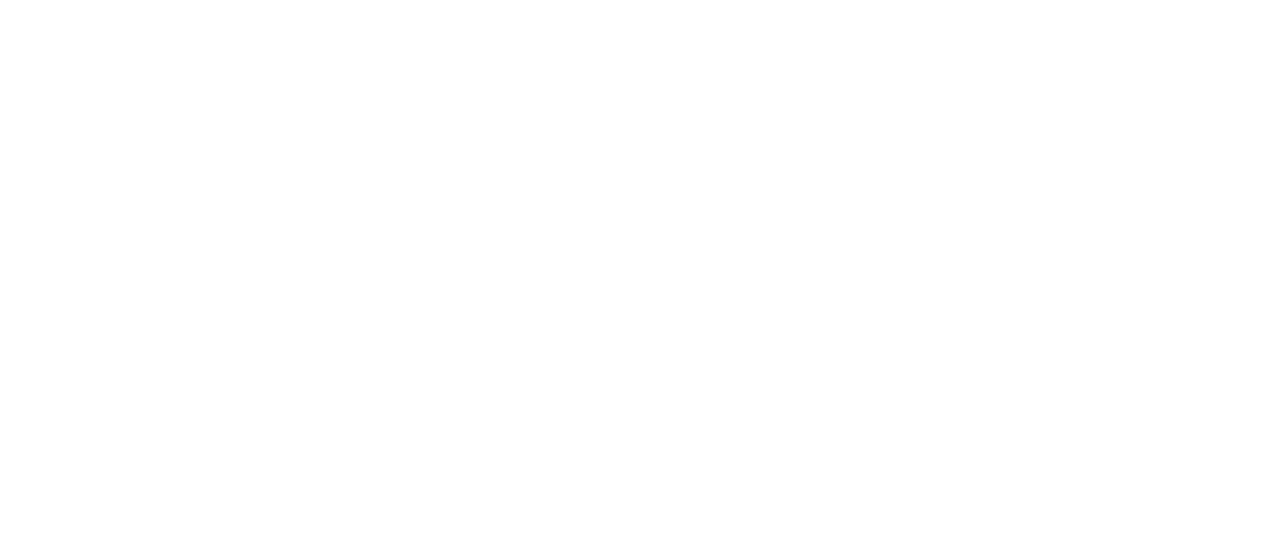
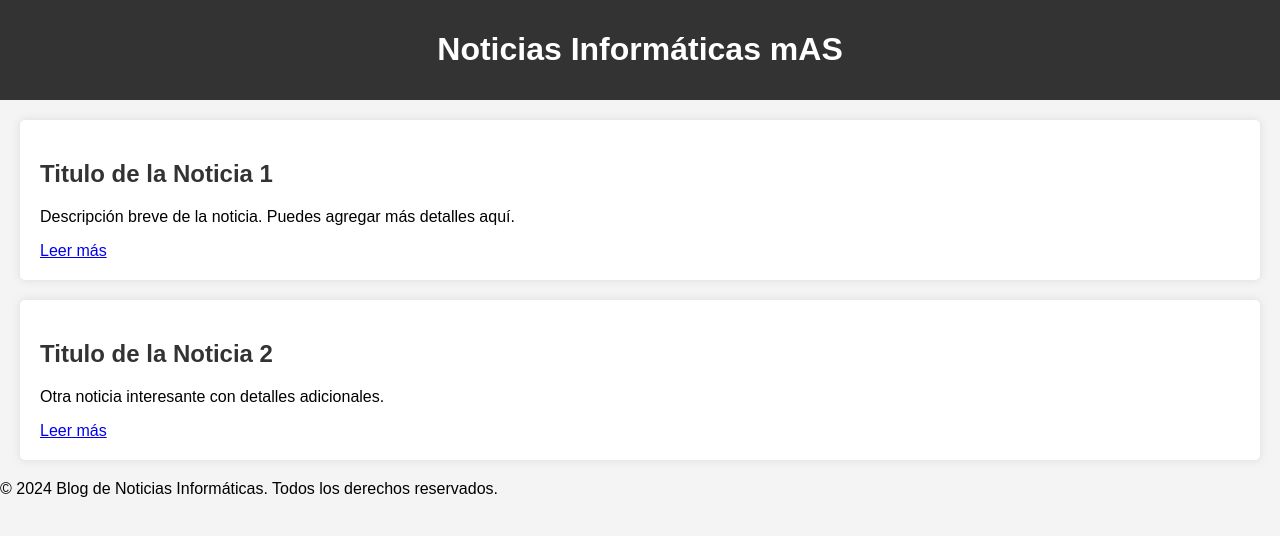
Before and after one commit to capmedina01/Proyecto_CAP, a plain HTML site: page Proyectos_html/index.html in a window 1280 px wide. Drawn offline with Linux system fonts and the light colour scheme.

Commit message:
blog creado

```diff
--- a/Proyectos_html/index.html
+++ b/Proyectos_html/index.html
@@ -1,11 +1,66 @@
 <!DOCTYPE html>
-<html lang="en">
+<html lang="es">
 <head>
-  <meta charset="UTF-8">
-  <meta name="viewport" content="width=device-width, initial-scale=1.0">
-  <title>Document</title>
+    <meta charset="UTF-8">
+    <meta name="viewport" content="width=device-width, initial-scale=1.0">
+    <title>Blog de Noticias Informáticas</title>
+    <style>
+        body {
+            font-family: Arial, sans-serif;
+            margin: 0;
+            padding: 0;
+            background-color: #f4f4f4;
+        }
+
+        header {
+            background-color: #333;
+            color: #fff;
+            padding: 10px;
+            text-align: center;
+        }
+
+        section {
+            margin: 20px;
+        }
+
+        article {
+            background-color: #fff;
+            padding: 20px;
+            margin-bottom: 20px;
+            border-radius: 5px;
+            box-shadow: 0 0 10px rgba(0, 0, 0, 0.1);
+        }
+
+        h2 {
+            color: #333;
+        }
+    </style>
 </head>
 <body>
 
+    <header>
+        <h1>Noticias Informáticas mAS</h1>
+    </header>
+
+    <section>
+        <article>
+            <h2>Titulo de la Noticia 1</h2>
+            <p>Descripción breve de la noticia. Puedes agregar más detalles aquí.</p>
+            <a href="#">Leer más</a>
+        </article>
+
+        <article>
+            <h2>Titulo de la Noticia 2</h2>
+            <p>Otra noticia interesante con detalles adicionales.</p>
+            <a href="#">Leer más</a>
+        </article>
+
+        <!-- Puedes agregar más artículos según sea necesario -->
+    </section>
+
+    <footer>
+        <p>&copy; 2024 Blog de Noticias Informáticas. Todos los derechos reservados.</p>
+    </footer>
+
 </body>
 </html>
```
